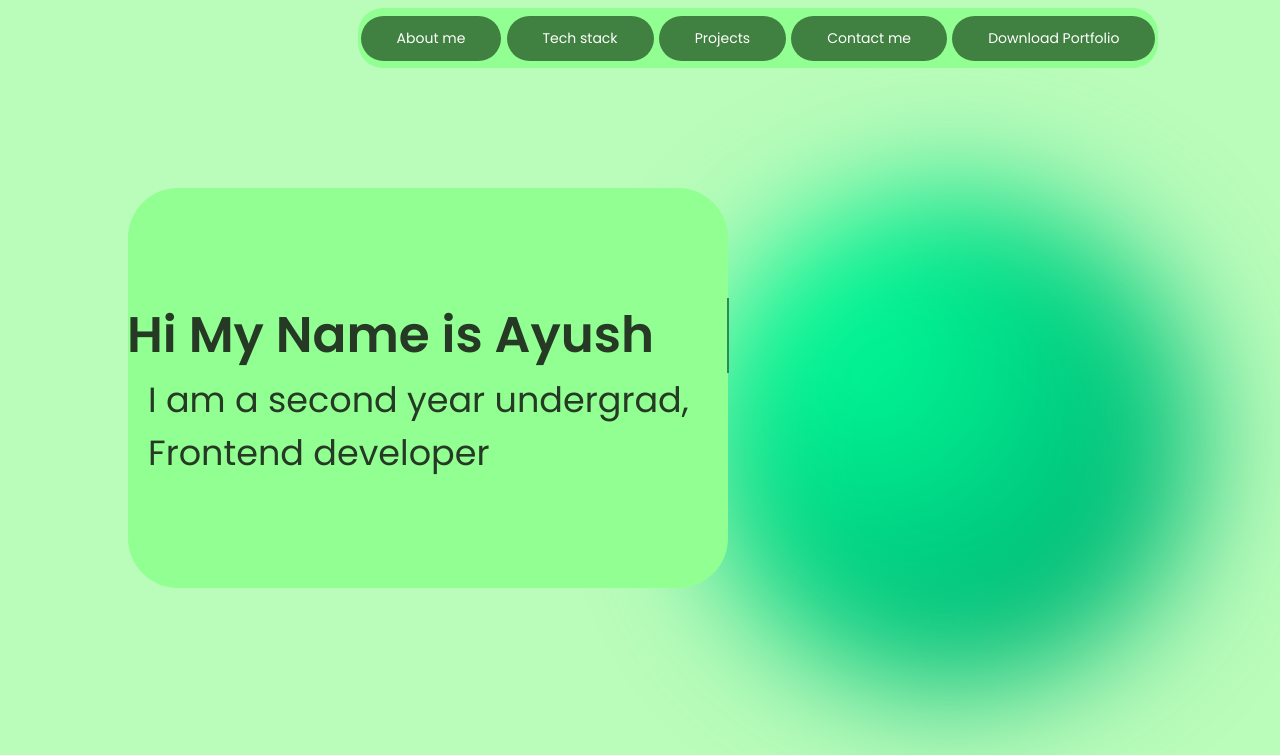
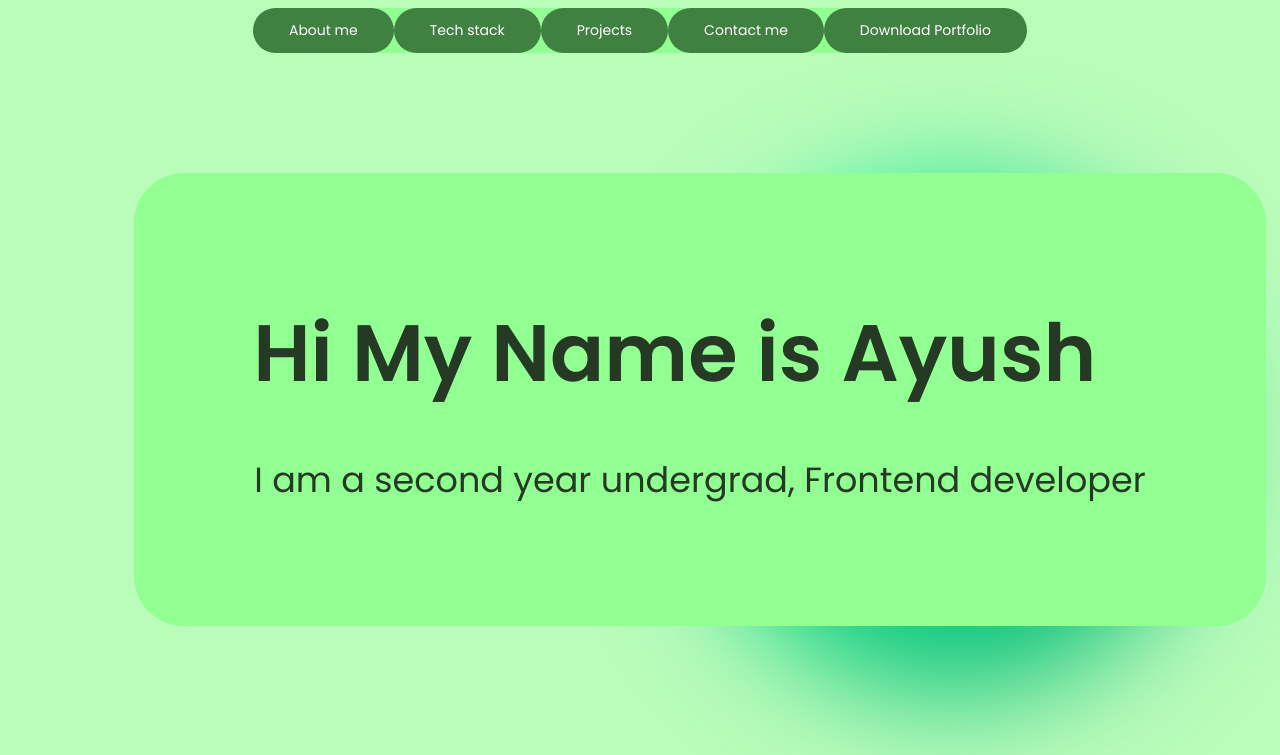
Before and after one commit to ayushgarg9/My-Portfolio, a plain HTML site: page index.html in a window 1280 px wide. Shown: the top 755 px of the page. Drawn offline with Linux system fonts and the light colour scheme.

Commit message:
modified some basic allignment

```diff
--- a/index.html
+++ b/index.html
@@ -15,7 +15,8 @@
             <a href="resume.pdf" download class="resume-btn">Download Portfolio</a>
         </header>
         <div class="design-blob"></div>
-        <div id="about" class="about">
+        <div class="left">
+            <div id="about" class="about">
             <div class="intro">Hi My Name is Ayush</div>
             <div class="info">I am a second year undergrad, Frontend developer</div>
         </div>
@@ -58,6 +59,8 @@
                 <a href="https://github.com/ayushgarg9" target="_blank">My GitHub</a>
             </p>
         </div>
+        </div>
+
         <script>
             const sections = document.querySelectorAll('.about, .tech, .contact');
 
--- a/portfolio.css
+++ b/portfolio.css
@@ -2,6 +2,9 @@ html {
   scroll-behavior: smooth;
 }
 body {
+    display: flex;
+    flex-direction: column;
+    align-items: center;
     background-color: rgb(186, 252, 186);
     height: 2000px;
     font-family: Poppins, sans-serif;
@@ -14,9 +17,8 @@ body {
 
 header {
   background-color: rgb(145, 255, 145);
-  width: 800px;
-  height: 60px;
-  margin-left: 350px;
+  flex: 1;
+  max-width: 900px;
   border-radius: 25px;
   display: flex;
   justify-content: space-around;
@@ -51,8 +53,7 @@ section, .about, .tech, .contact {
 .about {
     background-color: rgb(145, 255, 145);
     color: rgb(37, 57, 37);
-    height: 400px;
-    width: 600px;
+    flex: 1;
     display: flex;
     flex-direction: column;
     margin-left: 120px;
@@ -63,6 +64,7 @@ section, .about, .tech, .contact {
     border-radius: 50px;
     transition: transform 0.30s;
     margin-bottom: 170px;
+    padding: 120px;
 }
 .about:hover {
     transform: scale3d(1.05,1.05,1.05);
@@ -85,12 +87,13 @@ section, .about, .tech, .contact {
   to { transform: translateY(40px); }
 }
 .intro {
-  font-size: 50px;
+  font-size: 80px;
   font-weight: bold;
   white-space: nowrap;
   overflow: hidden;
   border-right: 2px solid seagreen;
   width: 0;
+  margin-bottom: 40px;
   animation: typing 4s steps(30, end) forwards, blink 0.7s step-end infinite;
 }
 
@@ -105,13 +108,11 @@ section, .about, .tech, .contact {
 
 .info {
     font-size: 35px;
-    margin-left: 20px;
 }
 .tech {
     background-color: rgb(145, 255, 145);
     color: rgb(37, 57, 37);;
-    height: 400px;
-    width: 600px;
+    flex: 1;
     display: flex;
     flex-direction: column;
     margin-left: 120px;
@@ -134,7 +135,7 @@ section, .about, .tech, .contact {
 .projects {
   background-color: rgb(145, 255, 145);
   color: rgb(37, 57, 37);;
-  width: 600px;
+  flex: 1;
   padding: 30px;
   margin-left: 120px;
   margin-top: 120px;
@@ -171,8 +172,7 @@ box-shadow: 0 8px 25px rgba(0,0,0,0.2);
 .contact {
     background-color: rgb(145, 255, 145);
     color: rgb(37, 57, 37);;
-    height: 400px;
-    width: 600px;
+    flex: 1;
     display: flex;
     flex-direction: column;
     margin-left: 120px;
```
